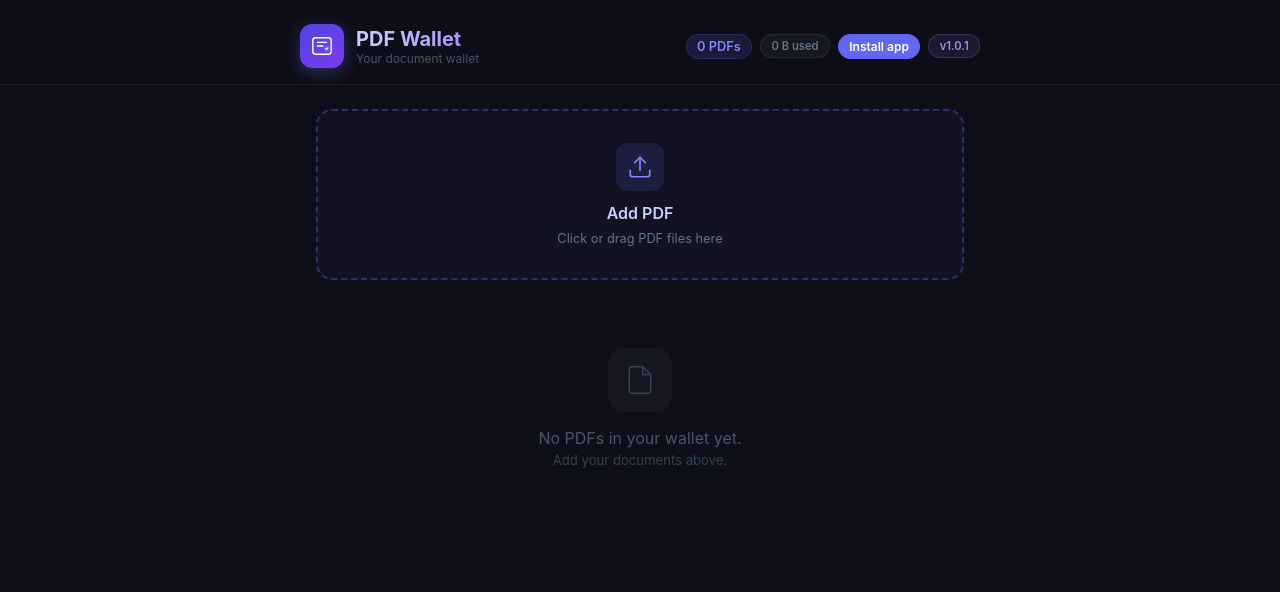
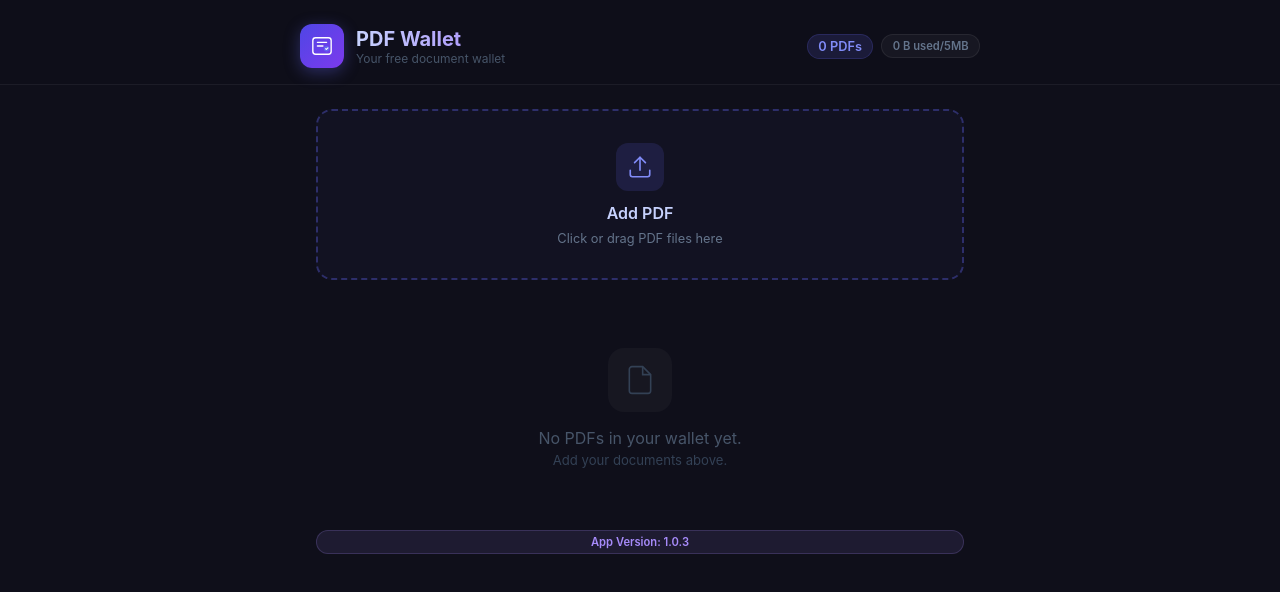
Before and after one commit to juscilan/wallet_pdf, a Svelte app: page / in a window 1280 px wide. Shown: the top 592 px of the page. Built offline with nearby package versions, Linux system fonts and the light colour scheme.

Commit message:
feat(pwa): change version position

```diff
--- a/package.json
+++ b/package.json
@@ -1,7 +1,8 @@
 {
   "name": "wallet-pdf",
+  "author": "Juscilan Moreto - www.juscilan.com",
   "private": true,
-  "version": "1.0.1",
+  "version": "1.0.3",
   "type": "module",
   "scripts": {
     "dev": "vite",
--- a/src/App.svelte
+++ b/src/App.svelte
@@ -117,18 +117,12 @@
         </span>
         <div>
           <h1>PDF Wallet</h1>
-          <p class="subtitle">Your document wallet</p>
+          <p class="subtitle">Your free document wallet</p>
         </div>
       </div>
       <div class="stats">
         <span class="badge">{pdfs.length} PDF{pdfs.length !== 1 ? 's' : ''}</span>
-        <span class="badge badge-sm">{spaceUsed} used</span>
-        {#if !isInstalled}
-          <button class="install-button" on:click={installApp} title="Install PDF Wallet">
-            Install app
-          </button>
-        {/if}
-        <span class="badge badge-version" aria-label={`App version ${appVersion}`}>v{appVersion}</span>
+        <span class="badge badge-sm">{spaceUsed} used/5MB</span>
       </div>
     </div>
   </header>
@@ -185,6 +179,12 @@
           />
         {/each}
       {/if}
+      <!-- {#if !isInstalled}
+        <button class="install-button" on:click={installApp} title="Install PDF Wallet">
+          Install app
+        </button>
+      {/if} -->
+      <span class="badge badge-version center" aria-label={`App version ${appVersion}`}>App Version: {appVersion}</span>
     </section>
   </main>
 
@@ -293,6 +293,7 @@
     color: #a78bfa;
     background: rgba(167,139,250,0.1);
     border-color: rgba(167,139,250,0.2);
+    text-align: center;
   }
   .install-button {
     padding: 0.25rem 0.65rem;
```
